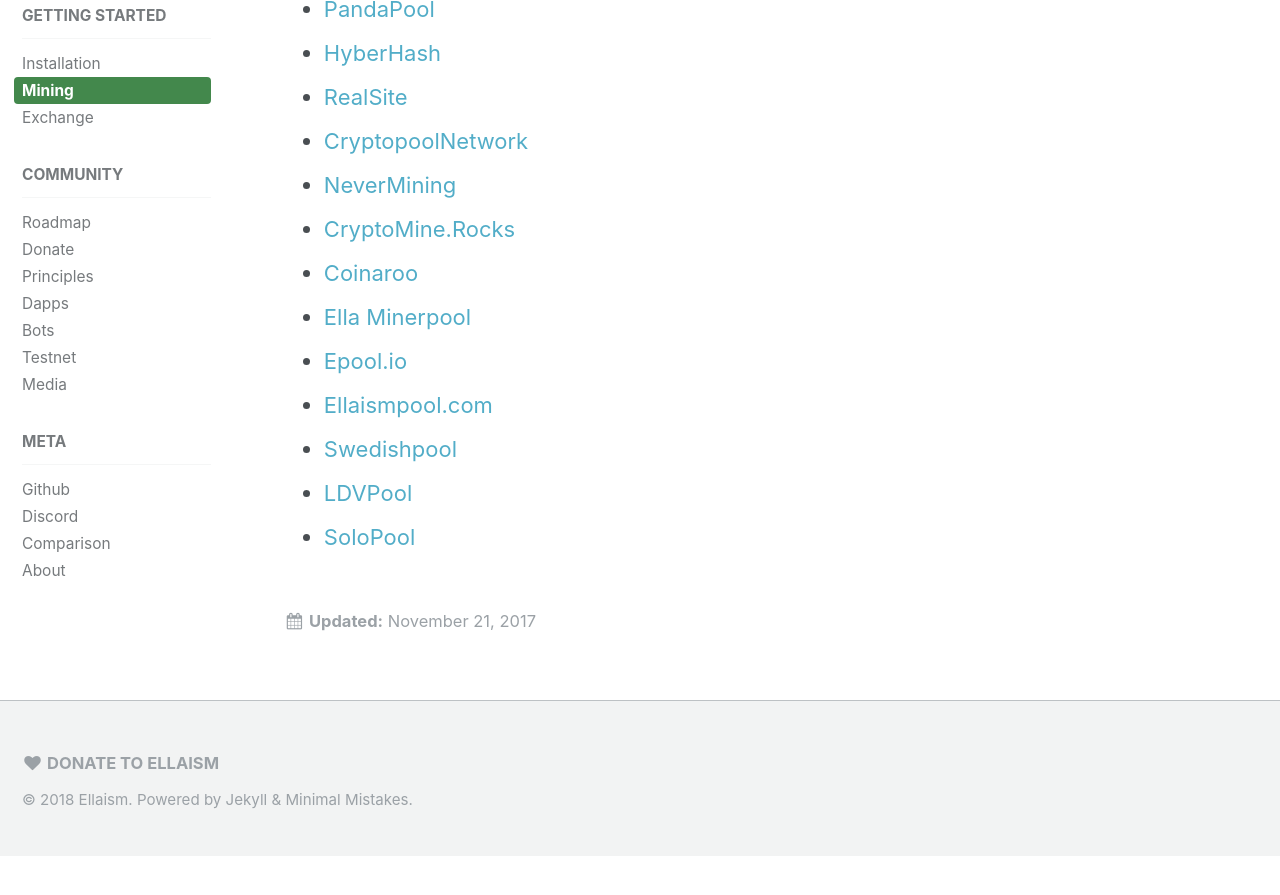
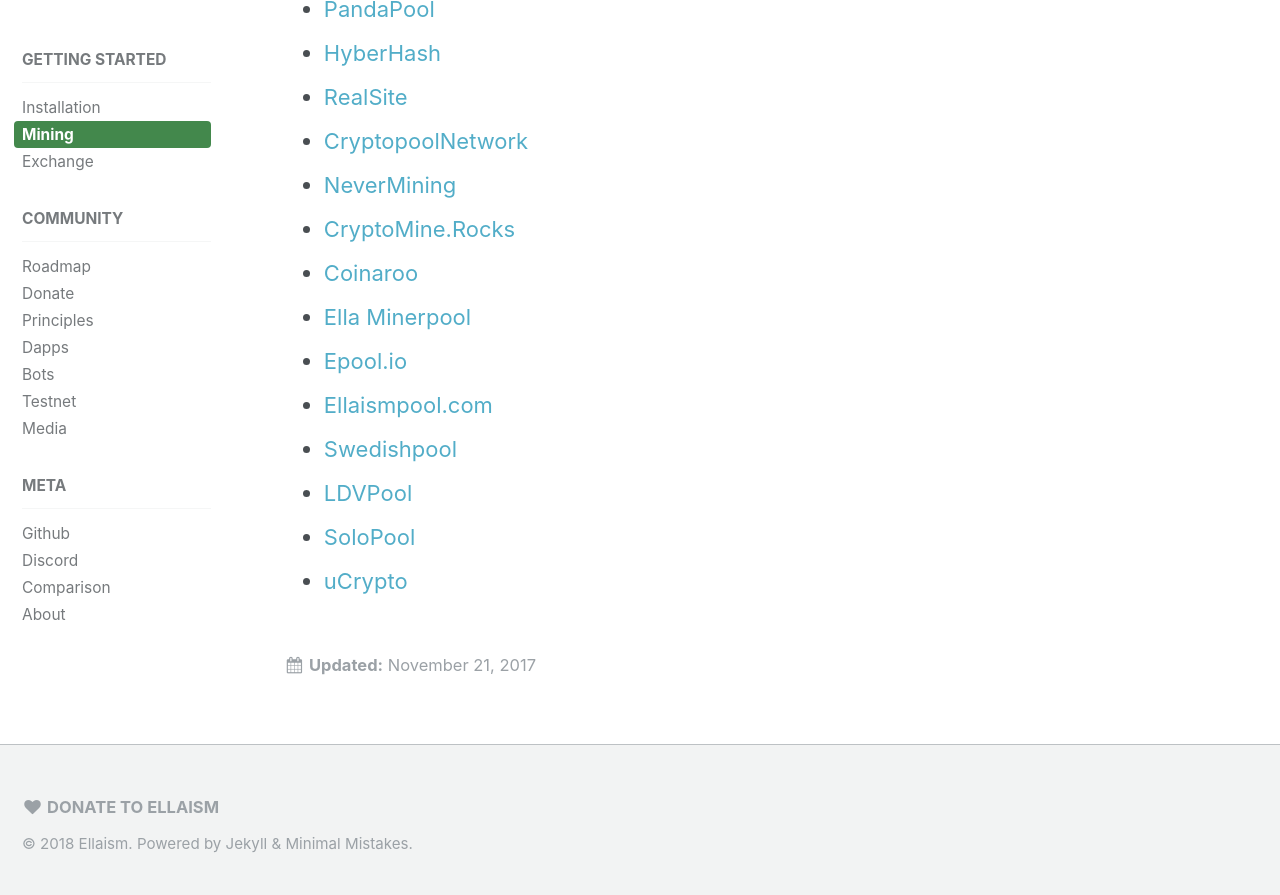
Before and after one commit to ellaism/ellaism.org, a Jekyll site: the page built from _docs/mining.md, in a window 1280 px wide and 900 px high, scrolled down 2444 px. Shown: the top 895 px of the window. Built offline with Jekyll 4.4.1, drawn with Linux system fonts in a browser that asks for light colours; before the commit the page ends 3300 px from its top, so only the background shows below that.

Commit message:
Add ucrypto pool

```diff
--- a/_docs/mining.md
+++ b/_docs/mining.md
@@ -73,3 +73,4 @@
 * [Swedishpool](http://swedishpool.se/)
 * [LDVPool](http://ella.ldvpool.com)
 * [SoloPool](https://ella.solopool.org/)
+* [uCrypto](https://ucrypto.net/currency/?curr=ELLA)
```
